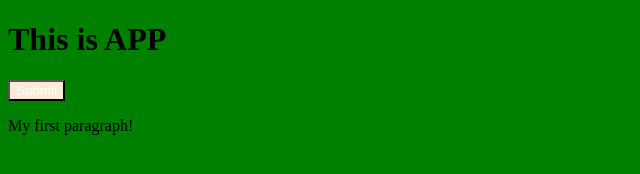
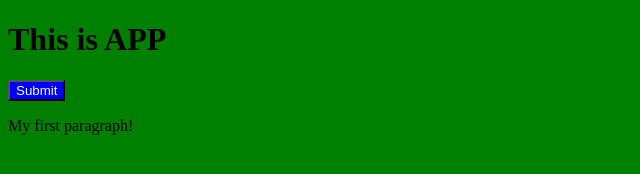
Before and after one commit to Phuong250103/phuong12, a plain HTML site: page index.html in a window 1280 px wide. Shown: the whole page, without its empty margins (0-640 px from the left). Drawn offline with Linux system fonts and the light colour scheme.

Commit message:
Change color

```diff
--- a/index.css
+++ b/index.css
@@ -2,6 +2,6 @@ body {
     background-color: green;
 }
 button{
-    background-color: antiquewhite;
+    background-color: blue;
     color: white;
 }
```
